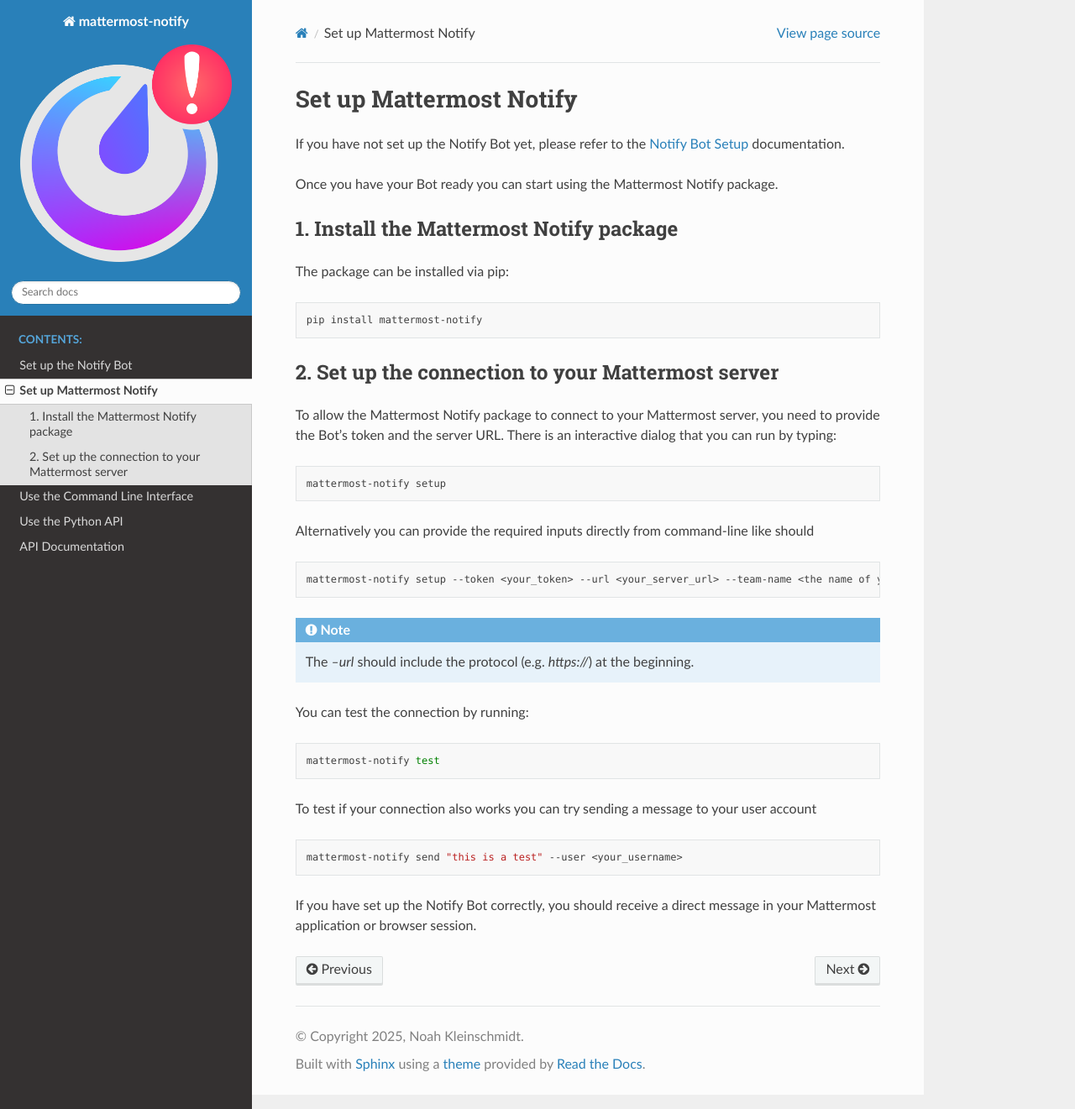
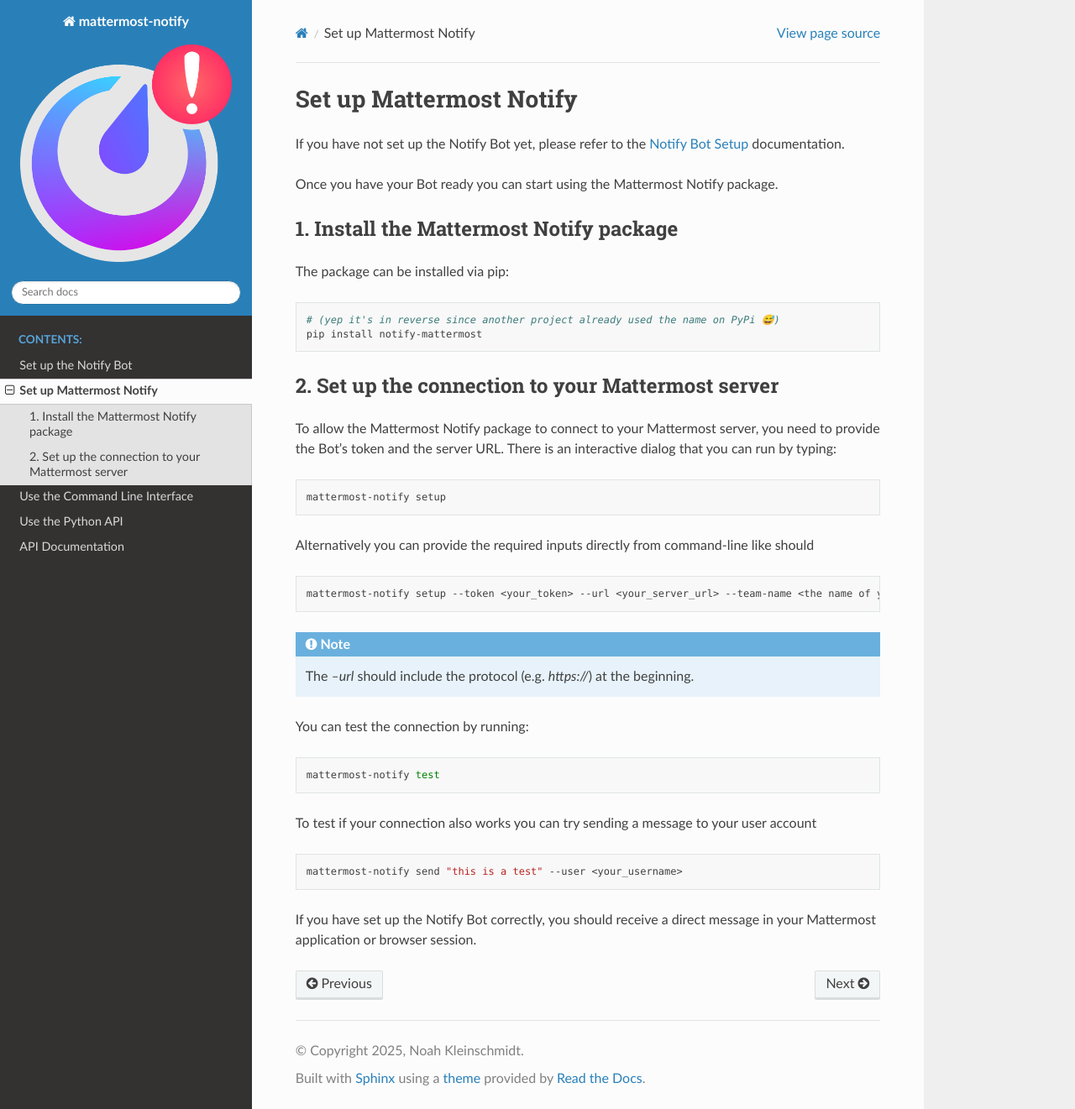
Before and after one commit to NoahHenrikKleinschmidt/mattermost-notify, a Sphinx documentation site: the page built from docs/setup_package.rst, in a window 1280 px wide and 1321 px high. Shown: the whole window at 84% size. Built offline with Sphinx 7.4.7 and the Read the Docs theme 3.1.0, drawn with Linux system fonts in a browser that asks for light colours.

Commit message:
update pip package name

```diff
--- a/docs/setup_package.rst
+++ b/docs/setup_package.rst
@@ -19,7 +19,8 @@
 
 .. code:: bash
 
-   pip install mattermost-notify
+   # (yep it's in reverse since another project already used the name on PyPi 😅)
+   pip install notify-mattermost
 
 
 2. Set up the connection to your Mattermost server
```
Also changed, not shown: README.md (+2 -1 lines).
